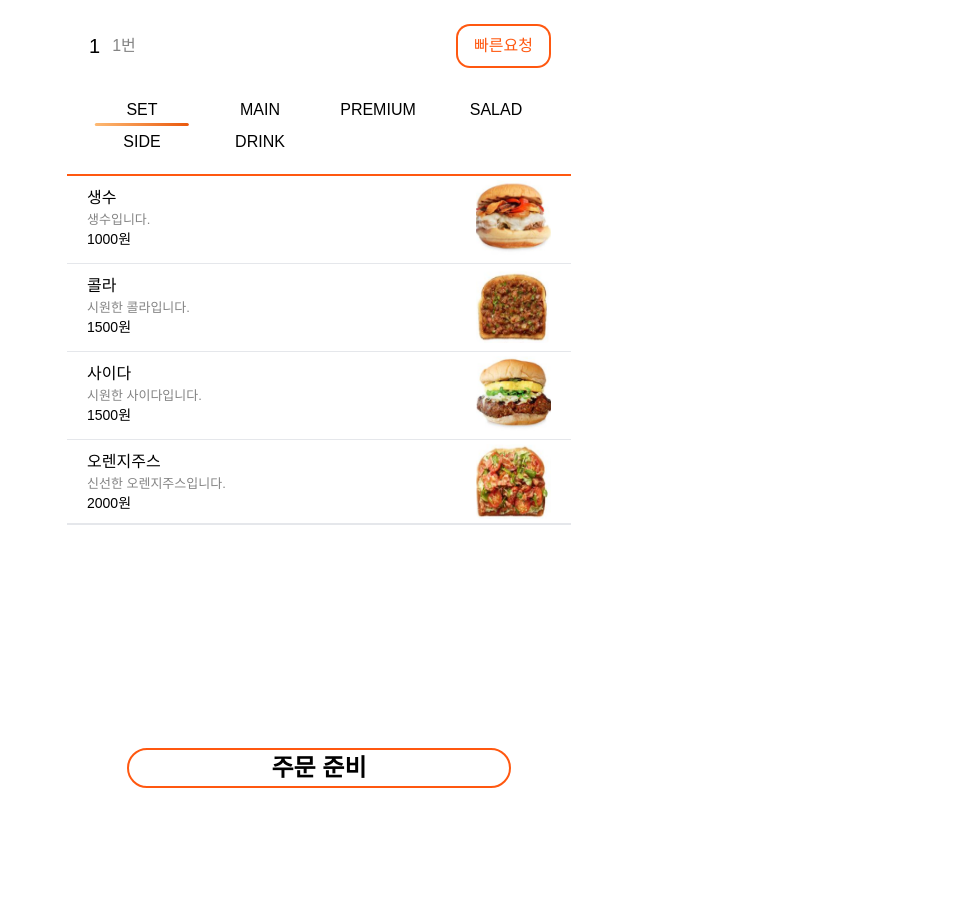
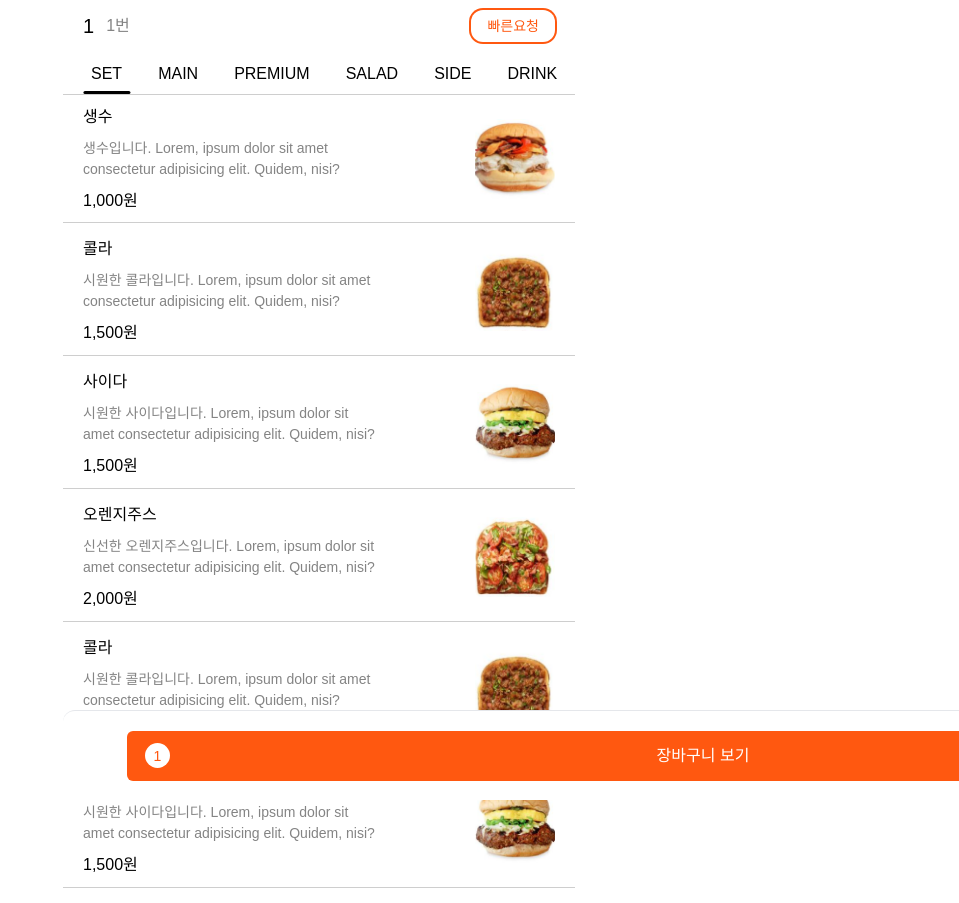
Before and after one commit to TableService-DD/DD-WebView, a React (Vite) app in the folder dd/: page /order/1/1 in a window 1280 px wide. Shown: the top 903 px of the page, without its empty margins (321-1280 px from the left). Before the commit the page ends 800 px from the top, so only its background shows below. Built offline with nearby package versions, Linux system fonts and the light colour scheme; a web font is replaced by a local one.

Commit message:
[Fix] 주문페이지 UI 수정

```diff
--- a/dd/public/data/fake.json
+++ b/dd/public/data/fake.json
@@ -20,7 +20,7 @@
     "stock_description": "시원한 콜라입니다."
   },
   {
-    "stock_id": "9I4C6POXYZE1F0VT7GW2UNBL",
+    "stock_id": "2312PSEMSDNAWEA123",
     "stock_name": "사이다",
     "stock_price": 1500,
     "stock_status": "판매중",
@@ -30,7 +30,37 @@
     "stock_description": "시원한 사이다입니다."
   },
   {
-    "stock_id": "0J5D7PQWAZE1S2XT6GF3VOYR",
+    "stock_id": "KVEOWNAD123123",
+    "stock_name": "오렌지주스",
+    "stock_price": 2000,
+    "stock_status": "판매중",
+    "stock_code": "2B5YG1OHDU9SZTJM7WCXQLEV",
+    "stock_image": ["/images/menuImage/image4.png"],
+    "stock_option": {},
+    "stock_description": "신선한 오렌지주스입니다."
+  },
+  {
+    "stock_id": "56SPGMWNAD1231",
+    "stock_name": "콜라",
+    "stock_price": 1500,
+    "stock_status": "판매중",
+    "stock_code": "2B5YG1OHDU9SZTJM7WCXQLEV",
+    "stock_image": ["/images/menuImage/image2.png"],
+    "stock_option": {},
+    "stock_description": "시원한 콜라입니다."
+  },
+  {
+    "stock_id": "sndanscqcoqwe122",
+    "stock_name": "사이다",
+    "stock_price": 1500,
+    "stock_status": "판매중",
+    "stock_code": "2B5YG1OHDU9SZTJM7WCXQLEV",
+    "stock_image": ["/images/menuImage/image3.png"],
+    "stock_option": {},
+    "stock_description": "시원한 사이다입니다."
+  },
+  {
+    "stock_id": "0k2kasd123",
     "stock_name": "오렌지주스",
     "stock_price": 2000,
     "stock_status": "판매중",
--- a/dd/src/components/MenuCard.tsx
+++ b/dd/src/components/MenuCard.tsx
@@ -10,19 +10,20 @@ function MenuCard({ menu, isFirst }: MenuCardProps) {
   return (
     <Link
       to={`/order/${menu.stock_id}`}
-      className={`flex items-center justify-between px-5 py-1 ${
-        isFirst ? 'border-none' : 'border-t-[1px]'
+      className={`flex items-center justify-between p-5 h-[129px] border-b-[0.4px] border-LineGray ${
+        isFirst ? 'border-t-[0.4px]' : ''
       }`}
     >
-      <div className="flex flex-col items-start">
-        <h1>{menu.stock_name}</h1>
-        <p className="line-clamp-2 w-[100%] text-[13px] text-grayLight text-start">
-          {menu.stock_description}
+      <div className="flex flex-col items-start gap-[9px]">
+        <h1 className="medium">{menu.stock_name}</h1>
+        <p className="line-clamp-2 w-3/4 text-[14px] text-grayLight text-start light">
+          {menu.stock_description} Lorem, ipsum dolor sit amet consectetur
+          adipisicing elit. Quidem, nisi?
         </p>
-        <span className="text-sm">{menu.stock_price}원</span>
+        <span className="medium">{menu.stock_price.toLocaleString()}원</span>
       </div>
       <img
-        className="w-[75px] h-[75px] object-cover rounded-md"
+        className="w-[80px] h-[80px] object-cover rounded-md"
         src={menu.stock_image[0]}
         alt={menu.stock_name}
       />
--- a/dd/src/components/StoreHeader.tsx
+++ b/dd/src/components/StoreHeader.tsx
@@ -4,12 +4,12 @@ type Props = {
 };
 function StoreHeader({ title, tableNumber }: Props) {
   return (
-    <div className="w-full  p-3 flex items-center mb-4 justify-between">
+    <div className="w-full flex items-center mb-4 justify-between px-5">
       <div className="flex items-center gap-3">
         <h2 className="text-xl semibold">{title}</h2>
         <span className="text-grayLight text-md">{tableNumber}번</span>
       </div>
-      <button className="px-4 py-2 bg-transparent ring-primary ring-2 rounded-xl text-primary semibold">
+      <button className="px-4 py-[6px] bg-transparent text-sm ring-primary ring-2 rounded-xl text-primary semibold">
         빠른요청
       </button>
     </div>
--- a/dd/src/index.css
+++ b/dd/src/index.css
@@ -114,3 +114,12 @@ body {
 .black {
   font-family: 'Pretendard-Black', sans-serif;
 }
+
+.hide-scrollbar::-webkit-scrollbar {
+  display: none;
+}
+
+.hide-scrollbar {
+  -ms-overflow-style: none;
+  scrollbar-width: none;
+}
--- a/dd/src/main.tsx
+++ b/dd/src/main.tsx
@@ -27,7 +27,7 @@ const router = createBrowserRouter([
       {
         path: 'order/:storeName/:tableNumber',
         element: (
-          <div className="max-w-lg mx-auto p-1">
+          <div className="max-w-lg mx-auto">
             <Order />
           </div>
         ),
--- a/dd/src/pages/Order.tsx
+++ b/dd/src/pages/Order.tsx
@@ -52,32 +52,29 @@ function Order() {
   // }, []);
   return (
     <section className="py-[10px] relative">
-      <div className="px-[10px]">
-        <StoreHeader title={storeName} tableNumber={tableNumber} />
-      </div>
+      <StoreHeader title={storeName} tableNumber={tableNumber} />
       {/* CATEGORY SELECT 부분 */}
-      <div className="grid grid-cols-4 my-4 px-4">
+      <div className="flex gap-5 px-5 overflow-x-scroll hide-scrollbar">
         {category.map((item: string, index: number) => (
           <button
-            className="relative w-full px-2 py-1"
+            className="relative w-full px-2 py-1 pb-2"
             onClick={() => setSelectedCategory(item)}
-            key={item}
+            key={index}
           >
             <span
-              className={`rounded-full absolute bottom-0 left-1/2 transform -translate-x-1/2 h-[3px] animated-width
-          ${
-            selectedCategory === item
-              ? 'w-4/5 bg-gradient-to-r from-orange-300 to-orange-600'
-              : 'w-0'
-          }`}
+              className={`rounded-xl absolute bottom-0 left-1/2 transform -translate-x-1/2 h-[3px] animated-width
+      ${
+        selectedCategory === item ? 'w-full bg-gradient-to-r bg-black' : 'w-0'
+      }`}
             />
             {item}
           </button>
         ))}
       </div>
 
-      <div className="w-full h-[2px] bg-primary" />
-      <div className="flex flex-col gap-1 h-fit border-b-2">
+      {/* <div className="w-full h-[2px] bg-primary" /> */}
+
+      <div className="flex flex-col gap-1 h-fit">
         {menuData ? (
           menuData.map((item: Stock, index: number) => (
             <MenuCard key={item.stock_id} menu={item} isFirst={index === 0} />
@@ -87,13 +84,15 @@ function Order() {
         )}
       </div>
       {/* {cart.length > 0 && <Carts carts={cart} />} */}
-
-      <div className="flex justify-center">
-        <button
-          onClick={() => navigate('/')}
-          className="fixed bottom-3 text-2xl max-w-sm font-bold w-[80%] self-center h-[40px] bg-white text-black border-2 border-primary rounded-full"
-        >
-          주문 준비
+      <div className="fixed bottom-0 w-full h-[90px] bg-white border-t-[1px] flex justify-center items-center rounded-t-xl">
+        <button className="w-[90%] bg-primary text-white h-[50px] rounded-md flex justify-between items-center px-[18px]">
+          <div className="basis-[25%]">
+            <span className="rounded-full bg-white text-sm semibold w-[25px] h-[25px] flex items-center justify-center text-primary flex-shrink-0 ">
+              1
+            </span>
+          </div>
+          <span className="semibold text-center">장바구니 보기</span>
+          <span className="medium flex-shrink-0 basis-[25%]">9000원</span>
         </button>
       </div>
     </section>
--- a/dd/src/util/uuid.ts
+++ b/dd/src/util/uuid.ts
@@ -1,2 +1 @@
-export const generateStockId = () =>
-  Math.random().toString(36).substring(2, 12);
+export const generateStockId = () => Math.random().toString(36).substring(2, 8);
```
